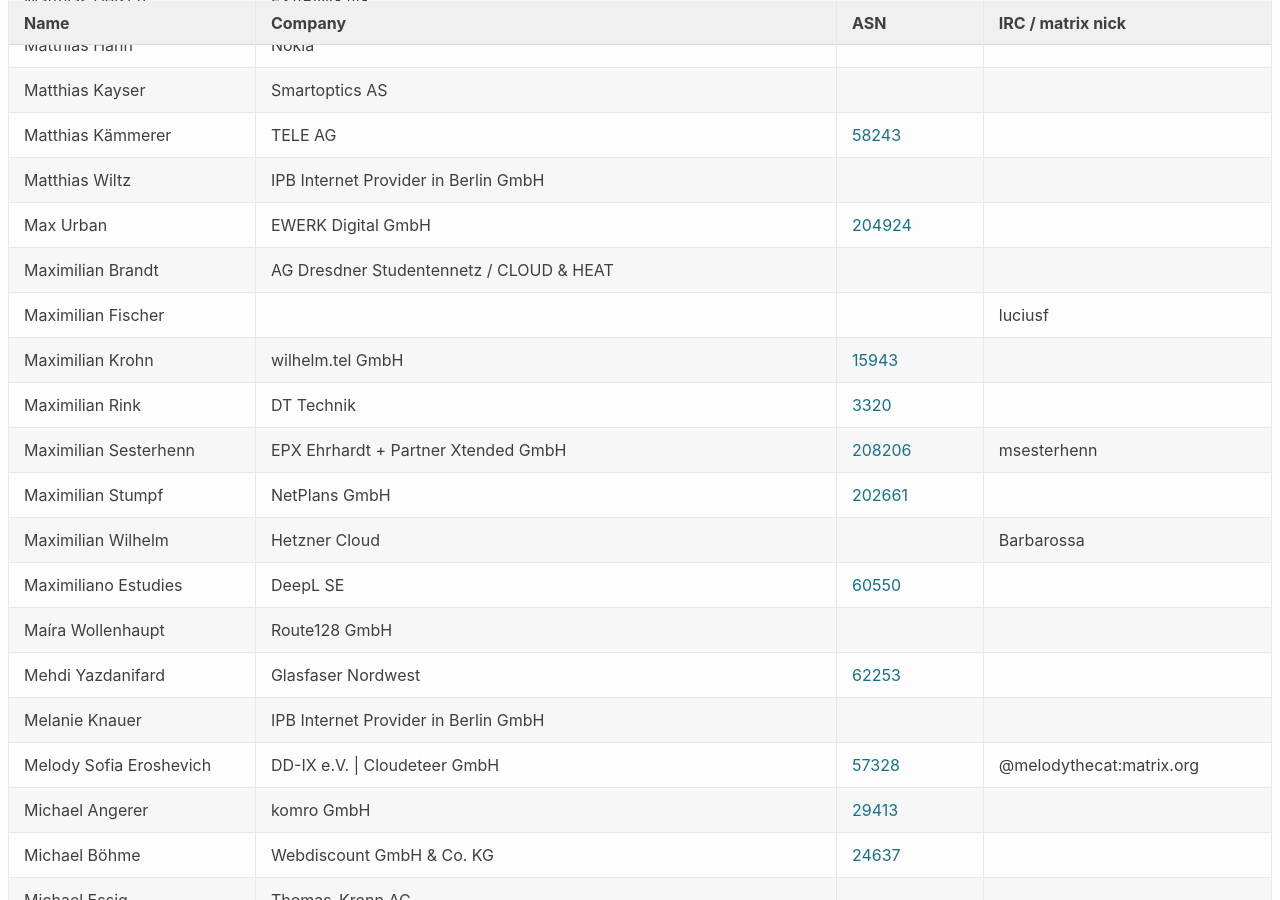
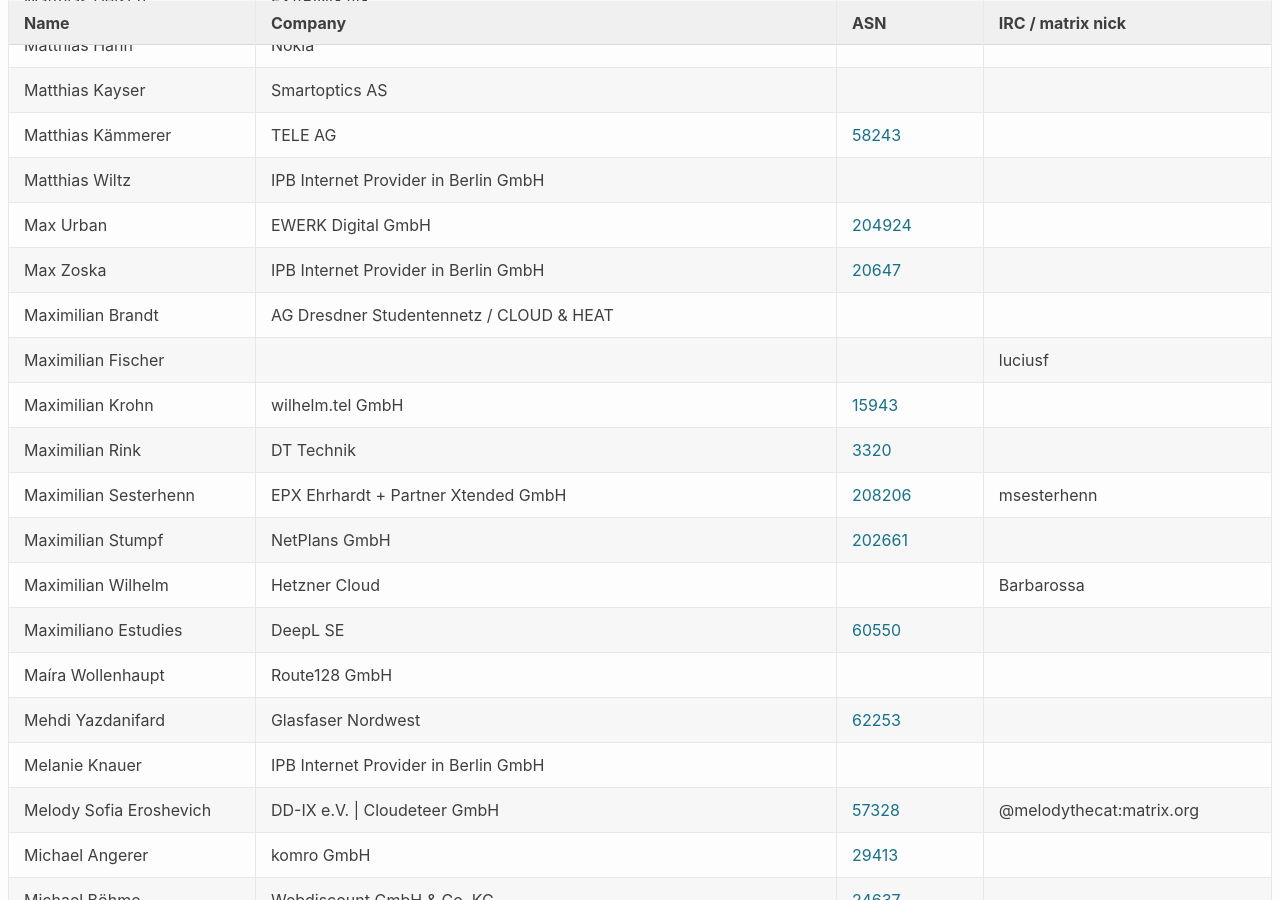
Before and after one commit to denog/pretix-attendeelist, a Jekyll site: the page built from denog16/index.markdown, in a window 1280 px wide and 900 px high, scrolled down 11116 px. Built offline with Jekyll 4.4.1, drawn with Linux system fonts in a browser that asks for light colours.

Commit message:
Latest data: Fri Oct 18 20:48:07 UTC 2024

```diff
--- a/_data/attendees_denog16_onsite.json
+++ b/_data/attendees_denog16_onsite.json
@@ -1536,6 +1536,12 @@
     "asn": "204924"
   },
   {
+    "name": "Max Zoska",
+    "company": "IPB Internet Provider in Berlin GmbH",
+    "irc": null,
+    "asn": "20647"
+  },
+  {
     "name": "Mehdi Yazdanifard",
     "company": "Glasfaser Nordwest",
     "irc": null,
```
